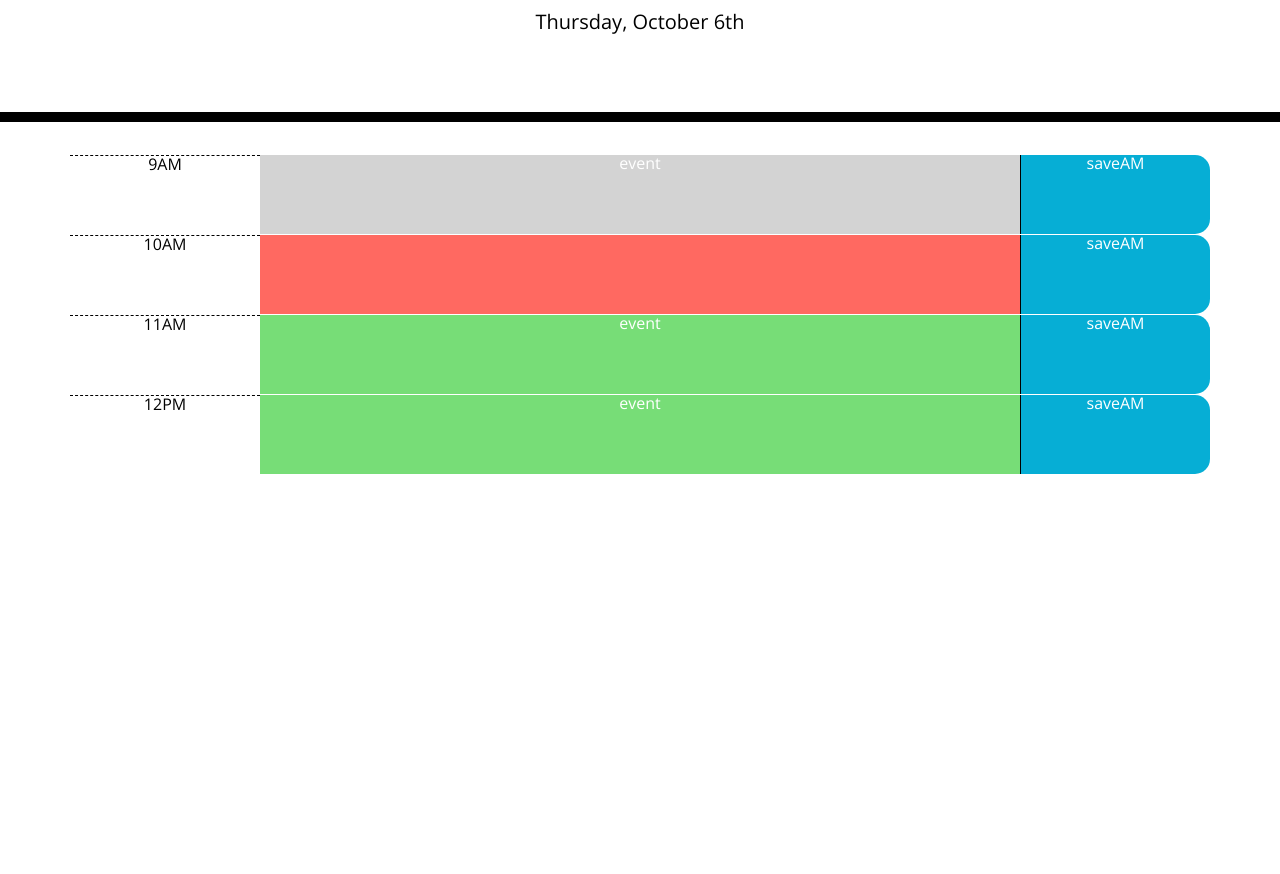
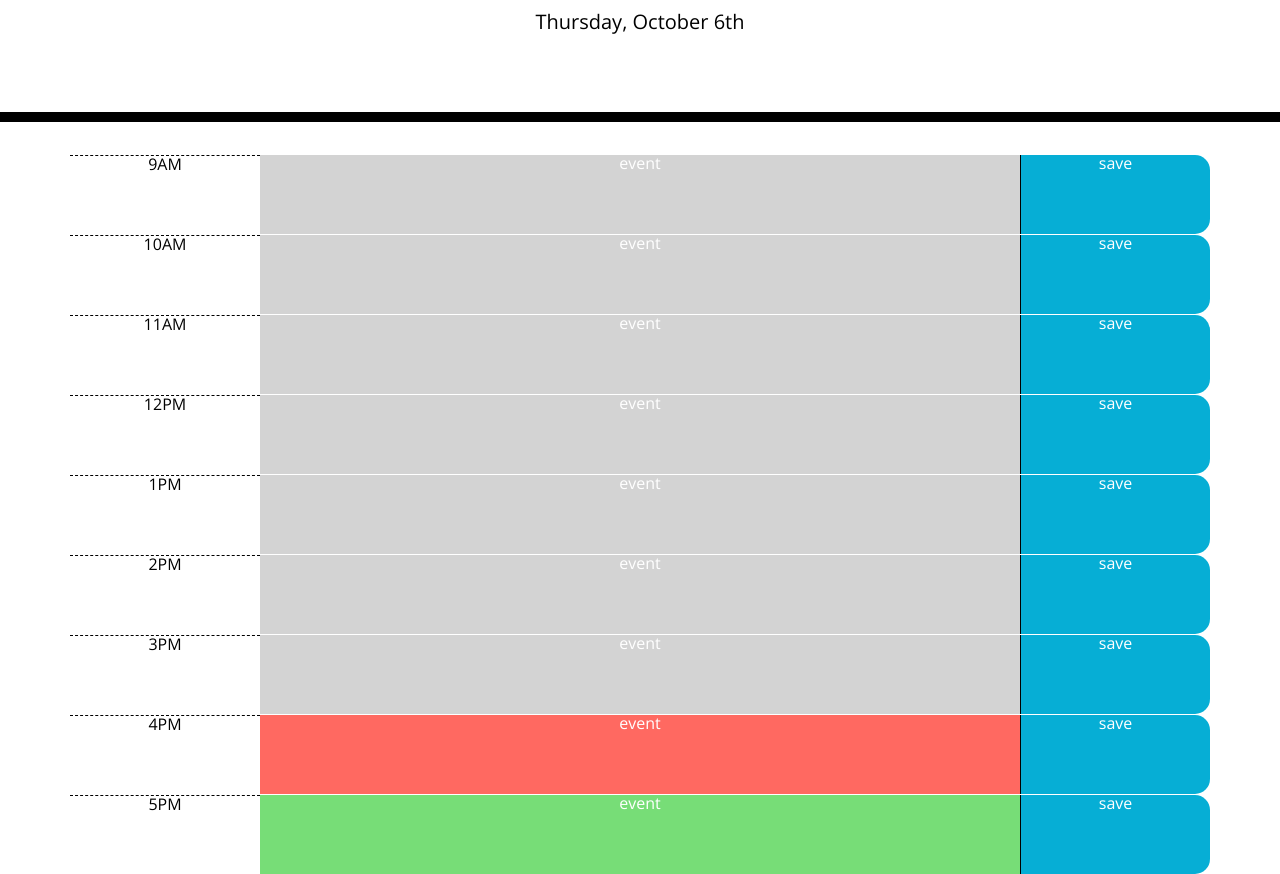
Before and after one commit to shwethareddy0/work-day-scheduler, a plain HTML site: page index.html in a window 1280 px wide. Shown: the part 182-1056 px from the top of the page. Before the commit the page ends 800 px from the top, so only its background shows below. Drawn offline with nearby package versions, Linux system fonts and the light colour scheme.

Commit message:
add color-coded time-blocks dynamically

```diff
--- a/assets/js/script.js
+++ b/assets/js/script.js
@@ -4,24 +4,21 @@
 //use moment.js for date and time.
 $("#currentDay").text(moment().format("dddd, MMMM Do"));
 
-///each time block for that day is color-coded to indicate whether it is in the past, present, or future.
-
 var currentTime = moment().format("HH");
+//currentTime =9;
 console.log(currentTime);
 
-//var calendarTime=document.getElementById("9");
-/*do(){
-  if (calendarTime===currentTime){
-    calendarTime.style.color. #ff6961;
-  } else if(calendarTime<=currentTime){
-    calendarTime.style.color. #d3d3d3;
-  } else
-  if(calendarTime>=currentTime){
-    calendarTime.style.color. #77dd77;
+//Each time block for that day is color-coded to indicate whether it is in the past, present, or future.
+
+for (i = 9; i <= 17; i++) {
+  if (i == currentTime) {
+    $("#" + i).addClass("present");
+  } else if (i < currentTime) {
+    $("#" + i).addClass("past");
+  } else if (i > currentTime) {
+    $("#" + i).addClass("future");
   }
-},while(calendarTime<=9 && calendarTime>=17);
-
-*/
+}
 
 //when clicked into a time block, an event can be entered.
 //event is written in a html text area in the time block.
--- a/index.html
+++ b/index.html
@@ -31,24 +31,49 @@
     <div class="container">
       <!-- Timeblocks go here -->
       <div class="row time-block">
-        <div class="col-2 hour" id="9">9AM</div>
-        <div class="col-8 past">event</div>
-        <div class="col-2 saveBtn">saveAM</div>
+        <div class="col-2 hour">9AM</div>
+        <div class="col-8" id="9">event</div>
+        <div class="col-2 saveBtn">save</div>
       </div>
       <div class="row time-block">
         <div class="col-2 hour">10AM</div>
-        <div class="col-8 present"></div>
-        <div class="col-2 saveBtn">saveAM</div>
+        <div class="col-8" id="10">event</div>
+        <div class="col-2 saveBtn">save</div>
       </div>
       <div class="row time-block">
         <div class="col-2 hour">11AM</div>
-        <div class="col-8 future">event</div>
-        <div class="col-2 saveBtn">saveAM</div>
+        <div class="col-8" id="11">event</div>
+        <div class="col-2 saveBtn">save</div>
       </div>
       <div class="row time-block">
         <div class="col-2 hour">12PM</div>
-        <div class="col-8 future">event</div>
-        <div class="col-2 saveBtn">saveAM</div>
+        <div class="col-8" id="12">event</div>
+        <div class="col-2 saveBtn">save</div>
+      </div>
+      <div class="row time-block">
+        <div class="col-2 hour">1PM</div>
+        <div class="col-8" id="13">event</div>
+        <div class="col-2 saveBtn">save</div>
+      </div>
+      <div class="row time-block">
+        <div class="col-2 hour">2PM</div>
+        <div class="col-8" id="14">event</div>
+        <div class="col-2 saveBtn">save</div>
+      </div>
+      <div class="row time-block">
+        <div class="col-2 hour">3PM</div>
+        <div class="col-8" id="15">event</div>
+        <div class="col-2 saveBtn">save</div>
+      </div>
+      <div class="row time-block">
+        <div class="col-2 hour">4PM</div>
+        <div class="col-8" id="16">event</div>
+        <div class="col-2 saveBtn">save</div>
+      </div>
+      <div class="row time-block">
+        <div class="col-2 hour">5PM</div>
+        <div class="col-8" id="17">event</div>
+        <div class="col-2 saveBtn">save</div>
       </div>
     </div>
     <script src="https://code.jquery.com/jquery-3.4.1.min.js"></script>
```
